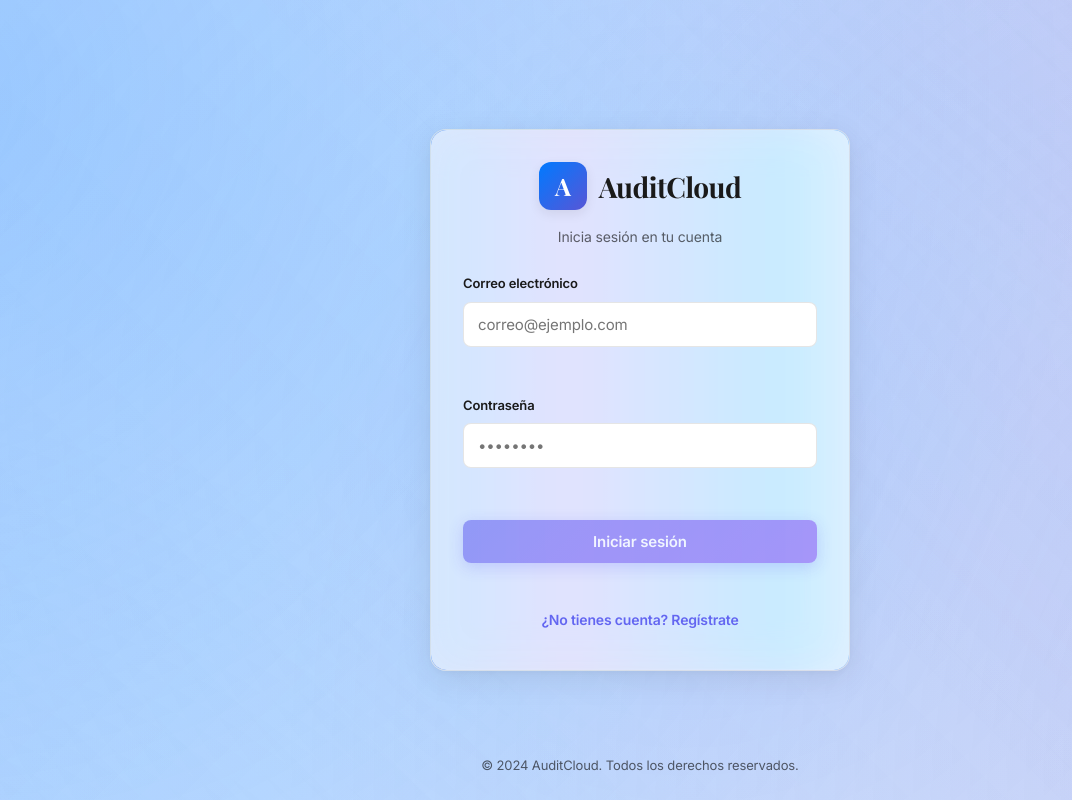
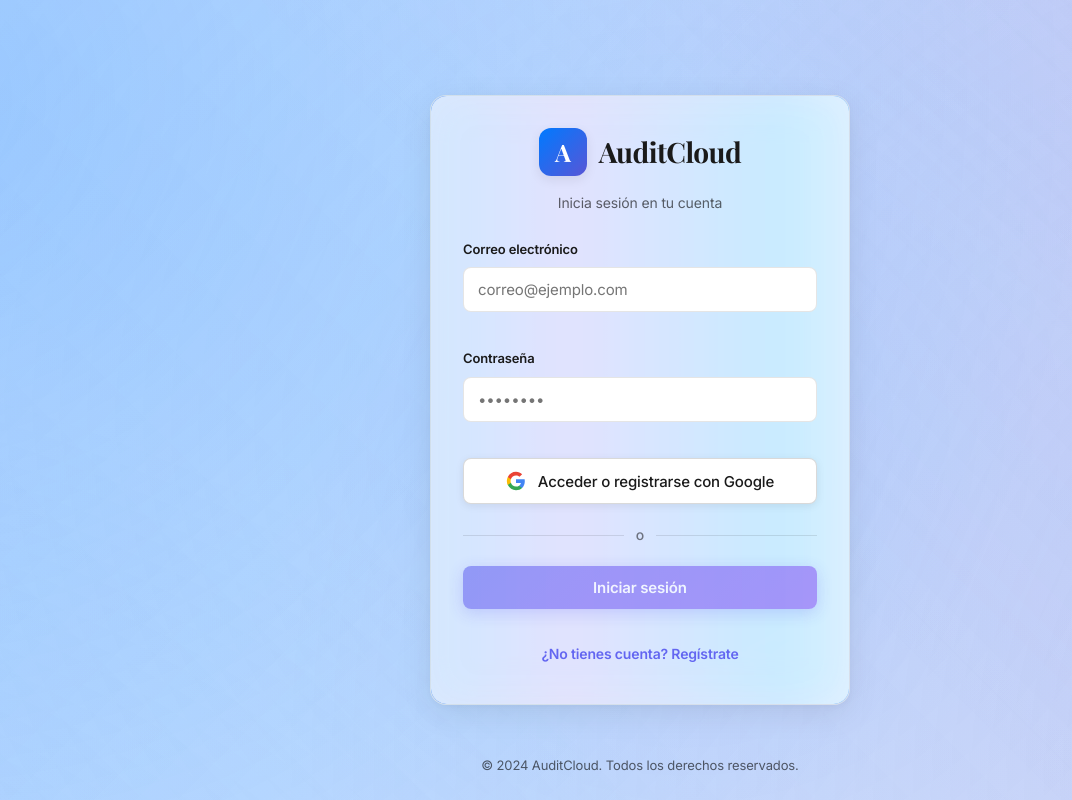
Before and after one commit to Torressssssssssssss/auditcloud_front, an Angular app: page /login in a window 1280 px wide. Shown: the whole page, without its empty margins (0-1072 px from the left). Built offline with nearby package versions, Linux system fonts and the light colour scheme.

Commit message:
Implementacion inicio con Google

```diff
--- a/src/app/auth/login/login.component.css
+++ b/src/app/auth/login/login.component.css
@@ -175,7 +175,7 @@
 .login-form {
   display: flex;
   flex-direction: column;
-  gap: var(--spacing-md);
+  gap: 0.75rem;
 }
 
 .error-message {
@@ -243,6 +243,73 @@
 
 /* Login siempre en modo claro - sin estilos de modo oscuro */
 
+.btn-google-custom {
+  background: #ffffff;
+  color: #1a1a1a;
+  padding: 0.75rem 1.25rem;
+  border: 1.5px solid rgba(0, 0, 0, 0.15);
+  border-radius: var(--radius-sm);
+  font-size: 0.9375rem;
+  font-weight: 500;
+  cursor: pointer;
+  transition: all 0.3s cubic-bezier(0.4, 0, 0.2, 1);
+  margin-top: 0;
+  font-family: 'Inter', sans-serif;
+  letter-spacing: -0.01em;
+  box-shadow: 0 2px 8px rgba(0, 0, 0, 0.08);
+  position: relative;
+  display: flex;
+  align-items: center;
+  justify-content: center;
+  gap: 0.75rem;
+  width: 100%;
+}
+
+.btn-google-custom:hover:not(:disabled) {
+  background: #f8f9fa;
+  border-color: rgba(0, 0, 0, 0.2);
+  box-shadow: 0 4px 12px rgba(0, 0, 0, 0.12);
+  transform: translateY(-1px);
+}
+
+.btn-google-custom:active:not(:disabled) {
+  transform: translateY(0);
+  box-shadow: 0 2px 4px rgba(0, 0, 0, 0.1);
+}
+
+.btn-google-custom:disabled {
+  opacity: 0.6;
+  cursor: not-allowed;
+  transform: none;
+}
+
+.google-icon {
+  flex-shrink: 0;
+}
+
+.divider {
+  display: flex;
+  align-items: center;
+  text-align: center;
+  margin: 0.5rem 0;
+  position: relative;
+}
+
+.divider::before,
+.divider::after {
+  content: '';
+  flex: 1;
+  border-bottom: 1px solid rgba(0, 0, 0, 0.1);
+}
+
+.divider span {
+  padding: 0 0.75rem;
+  color: rgba(0, 0, 0, 0.5);
+  font-size: 0.875rem;
+  font-weight: 500;
+  background: transparent;
+}
+
 .btn-login {
   background: linear-gradient(135deg, #6366f1 0%, #8b5cf6 100%);
   color: white;
@@ -253,7 +320,7 @@
   font-weight: 600;
   cursor: pointer;
   transition: all 0.3s cubic-bezier(0.4, 0, 0.2, 1);
-  margin-top: 0.25rem;
+  margin-top: 0;
   font-family: 'Inter', sans-serif;
   letter-spacing: -0.01em;
   box-shadow: 0 4px 16px rgba(99, 102, 241, 0.4);
--- a/src/app/auth/login/login.component.html
+++ b/src/app/auth/login/login.component.html
@@ -55,6 +55,25 @@
         }
       </div>
 
+      <!-- Botón de Google Identity Services -->
+      <button
+        type="button"
+        class="btn-google-custom"
+        (click)="triggerGoogleSignIn()"
+        [disabled]="loading()">
+        <svg class="google-icon" viewBox="0 0 24 24" width="20" height="20">
+          <path fill="#4285F4" d="M22.56 12.25c0-.78-.07-1.53-.2-2.25H12v4.26h5.92c-.26 1.37-1.04 2.53-2.21 3.31v2.77h3.57c2.08-1.92 3.28-4.74 3.28-8.09z"/>
+          <path fill="#34A853" d="M12 23c2.97 0 5.46-.98 7.28-2.66l-3.57-2.77c-.98.66-2.23 1.06-3.71 1.06-2.86 0-5.29-1.93-6.16-4.53H2.18v2.84C3.99 20.53 7.7 23 12 23z"/>
+          <path fill="#FBBC05" d="M5.84 14.09c-.22-.66-.35-1.36-.35-2.09s.13-1.43.35-2.09V7.07H2.18C1.43 8.55 1 10.22 1 12s.43 3.45 1.18 4.93l2.85-2.22.81-.62z"/>
+          <path fill="#EA4335" d="M12 5.38c1.62 0 3.06.56 4.21 1.64l3.15-3.15C17.45 2.09 14.97 1 12 1 7.7 1 3.99 3.47 2.18 7.07l3.66 2.84c.87-2.6 3.3-4.53 6.16-4.53z"/>
+        </svg>
+        <span>Acceder o registrarse con Google</span>
+      </button>
+
+      <div class="divider">
+        <span>o</span>
+      </div>
+
         <button type="submit" class="btn-login btn-elegant"
           [disabled]="loginForm.invalid || loading()">
         @if (loading()) {
--- a/src/app/auth/login/login.component.ts
+++ b/src/app/auth/login/login.component.ts
@@ -1,9 +1,16 @@
-import { Component, signal } from '@angular/core';
+import { Component, signal, OnInit, AfterViewInit } from '@angular/core';
 import { CommonModule } from '@angular/common';
 import { FormBuilder, FormGroup, Validators, ReactiveFormsModule } from '@angular/forms';
-import { Router, RouterModule } from '@angular/router';
+import { Router, RouterModule, ActivatedRoute } from '@angular/router';
 import { AuthService } from '../../services/auth.service';
 import { Rol } from '../../models/usuario.model';
+
+declare global {
+  interface Window {
+    google: any;
+    handleGoogleCredential: (response: any) => void;
+  }
+}
 
 @Component({
   selector: 'app-login',
@@ -12,20 +19,155 @@
   templateUrl: './login.component.html',
   styleUrl: './login.component.css'
 })
-export class LoginComponent {
+export class LoginComponent implements OnInit, AfterViewInit {
   loginForm: FormGroup;
   errorMessage = signal<string>('');
   loading = signal<boolean>(false);
+  googleClientId = '417831327586-01dvdhj92iao6kgcfpkp20dkiseiv4bq.apps.googleusercontent.com'; // Reemplaza con tu Client ID
 
   constructor(
     private fb: FormBuilder,
     private authService: AuthService,
-    private router: Router
+    private router: Router,
+    private route: ActivatedRoute
   ) {
     this.loginForm = this.fb.group({
       correo: ['', [Validators.required, Validators.email]],
       password: ['', [Validators.required, Validators.minLength(6)]]
     });
+  }
+
+  ngOnInit(): void {
+    // Configurar el callback global de Google
+    window.handleGoogleCredential = (response: any) => {
+      this.handleGoogleCredentialResponse(response);
+    };
+  }
+
+  private googleButtonElement: HTMLElement | null = null;
+
+  ngAfterViewInit(): void {
+    // Inicializar Google Identity Services cuando el componente esté listo
+    const initializeGoogle = () => {
+      if (window.google) {
+        window.google.accounts.id.initialize({
+          client_id: this.googleClientId,
+          callback: (response: any) => {
+            this.handleGoogleCredentialResponse(response);
+          }
+        });
+
+        // Crear un contenedor oculto para el botón oficial de Google
+        const hiddenContainer = document.createElement('div');
+        hiddenContainer.id = 'hidden-google-button';
+        hiddenContainer.style.position = 'absolute';
+        hiddenContainer.style.left = '-9999px';
+        hiddenContainer.style.top = '-9999px';
+        hiddenContainer.style.opacity = '0';
+        hiddenContainer.style.pointerEvents = 'none';
+        document.body.appendChild(hiddenContainer);
+
+        // Renderizar el botón oficial de Google en el contenedor oculto
+        window.google.accounts.id.renderButton(hiddenContainer, {
+          type: 'standard',
+          size: 'large',
+          theme: 'outline',
+          text: 'signin_with',
+          shape: 'rectangular',
+          logo_alignment: 'left'
+        });
+
+        // Guardar referencia al elemento del botón
+        setTimeout(() => {
+          this.googleButtonElement = hiddenContainer.querySelector('div[role="button"]') as HTMLElement;
+        }, 300);
+      } else {
+        // Esperar a que el script de Google se cargue
+        setTimeout(initializeGoogle, 100);
+      }
+    };
+
+    initializeGoogle();
+  }
+
+  triggerGoogleSignIn(): void {
+    if (!window.google) {
+      this.errorMessage.set('Google Identity Services no está disponible. Por favor, recarga la página.');
+      return;
+    }
+
+    this.loading.set(true);
+    this.errorMessage.set('');
+
+    // Intentar hacer clic en el botón oficial de Google
+    if (this.googleButtonElement) {
+      this.googleButtonElement.click();
+    } else {
+      // Si el botón no está listo, usar el método prompt
+      window.google.accounts.id.prompt((notification: any) => {
+        if (notification.isNotDisplayed() || notification.isSkippedMoment() || notification.isDismissedMoment()) {
+          this.loading.set(false);
+          // Intentar renderizar el botón de nuevo
+          setTimeout(() => {
+            const hiddenContainer = document.getElementById('hidden-google-button');
+            if (hiddenContainer) {
+              const button = hiddenContainer.querySelector('div[role="button"]') as HTMLElement;
+              if (button) {
+                button.click();
+              }
+            }
+          }, 500);
+        }
+      });
+    }
+  }
+
+  private handleGoogleCredentialResponse(response: any): void {
+    if (!response.credential) {
+      this.errorMessage.set('Error al obtener credenciales de Google');
+      this.loading.set(false);
+      return;
+    }
+
+    this.loading.set(true);
+    this.errorMessage.set('');
+
+    const idToken = response.credential;
+
+    // Enviar el idToken al backend con POST
+    this.authService.loginWithGoogle(idToken, Rol.CLIENTE).subscribe({
+      next: () => {
+        const rol = this.authService.getRol();
+        if (rol === Rol.SUPERVISOR) {
+          this.router.navigate(['/supervisor/dashboard']);
+        } else if (rol === Rol.AUDITOR) {
+          this.router.navigate(['/auditor/dashboard']);
+        } else if (rol === Rol.CLIENTE) {
+          this.router.navigate(['/cliente/dashboard']);
+        } else {
+          this.router.navigate(['/login']);
+        }
+        this.loading.set(false);
+      },
+      error: (error) => {
+        console.error('Error en login con Google:', error);
+        this.errorMessage.set('Error al iniciar sesión con Google. Por favor, intenta de nuevo.');
+        this.loading.set(false);
+      }
+    });
+  }
+
+  private redirectByRole(idRol: number): void {
+    if (idRol === Rol.SUPERVISOR) {
+      this.router.navigate(['/supervisor/dashboard']);
+    } else if (idRol === Rol.AUDITOR) {
+      this.router.navigate(['/auditor/dashboard']);
+    } else if (idRol === Rol.CLIENTE) {
+      this.router.navigate(['/cliente/dashboard']);
+    } else {
+      this.router.navigate(['/login']);
+    }
+    this.loading.set(false);
   }
 
   onSubmit(): void {
--- a/src/app/services/auth.service.ts
+++ b/src/app/services/auth.service.ts
@@ -23,6 +23,25 @@
 
   login(correo: string, password: string): Observable<LoginResponse> {
     return this.apiService.post<LoginResponse>('/api/auth/login', { correo, password })
+      .pipe(
+        tap(response => {
+          this.setSession(response);
+        }),
+        catchError(error => {
+          throw error;
+        })
+      );
+  }
+
+  loginWithGoogle(idToken: string, rol?: number): Observable<LoginResponse> {
+    // Enviar el idToken de Google al backend con POST
+    // El backend verifica el token, crea/actualiza el usuario y devuelve el JWT
+    const body: any = { idToken };
+    if (rol !== undefined) {
+      body.rol = rol;
+    }
+
+    return this.apiService.post<LoginResponse>('/api/auth/google', body)
       .pipe(
         tap(response => {
           this.setSession(response);
--- a/src/index.html
+++ b/src/index.html
@@ -6,6 +6,7 @@
   <base href="/">
   <meta name="viewport" content="width=device-width, initial-scale=1">
   <link rel="icon" type="image/x-icon" href="favicon.ico">
+  <script src="https://accounts.google.com/gsi/client" async defer></script>
 </head>
 <body>
   <app-root></app-root>
```
Also changed, not shown: 1 other file (tests, documents, lock files or other folders).
